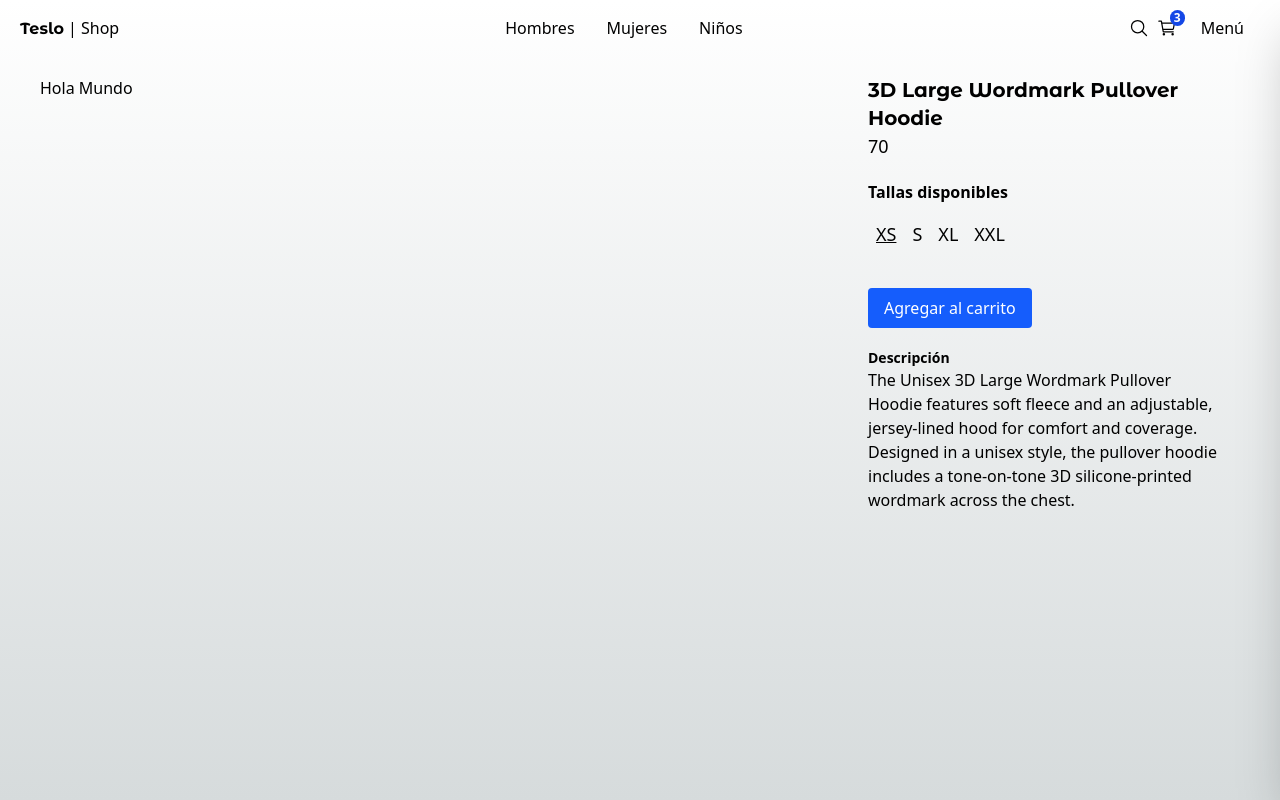
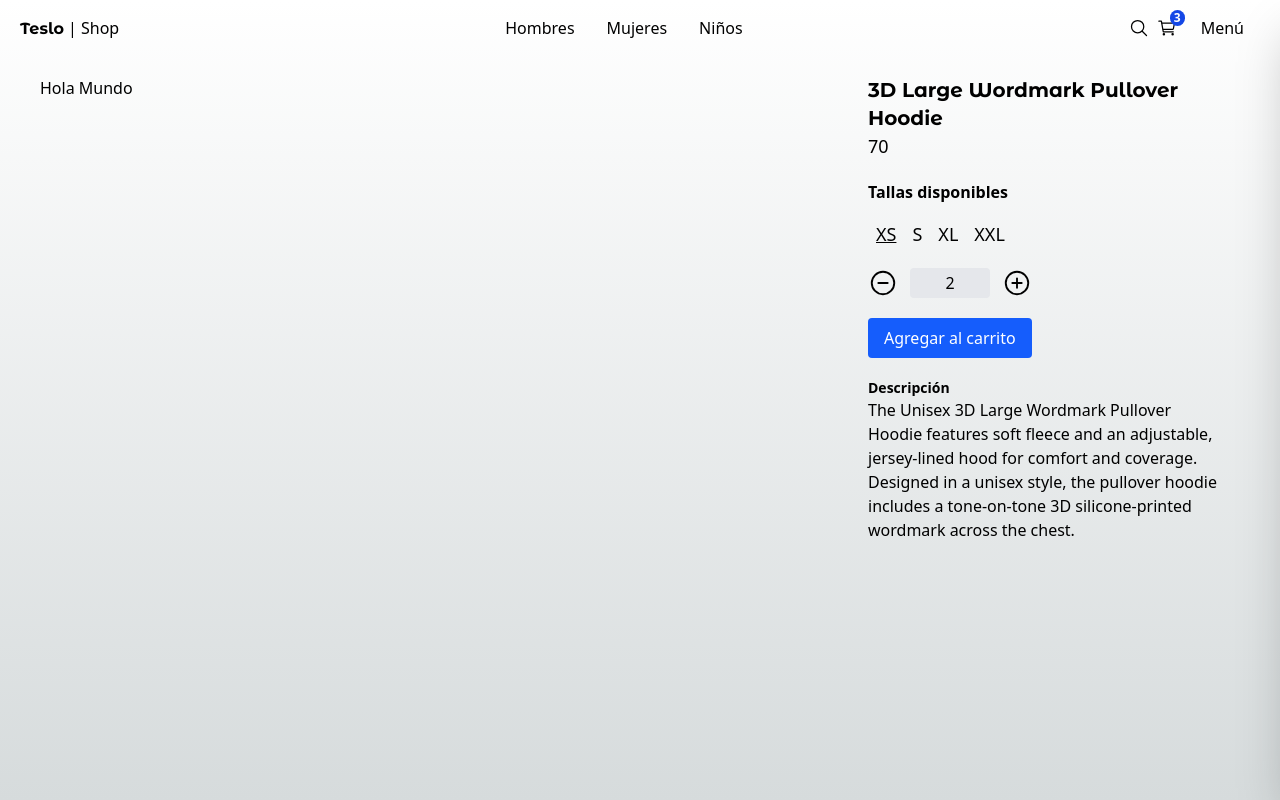
Before and after one commit to klich1984/teslo-shop-next, a Next.js app: page /product/3d_large_wordmark_pullover_hoodie in a window 1280 px wide. Built offline with nearby package versions, Linux system fonts and the light colour scheme.

Commit message:
feat: 🗿 Add quantity selector component

```diff
--- a/src/app/(shop)/product/[slug]/page.tsx
+++ b/src/app/(shop)/product/[slug]/page.tsx
@@ -1,4 +1,4 @@
-import { SizeSelector } from '@/components'
+import { QuantitySelector, SizeSelector } from '@/components'
 import { titleFont } from '@/config/fonts'
 import { initialData } from '@/seed/seed'
 import { notFound } from 'next/navigation'
@@ -31,6 +31,7 @@
         {/* Selector de talla */}
         <SizeSelector availableSizes={product.sizes} selectedSize={product.sizes[0]} />
         {/* Selector de cantidad */}
+        <QuantitySelector quantity={2} />
         {/* Boton */}
         <button className='btn-primary my-5'>Agregar al carrito</button>
         {/* Descripcion */}
--- a/src/components/index.ts
+++ b/src/components/index.ts
@@ -1,7 +1,8 @@
+export * from './product/quantity-selector/QuantitySelector'
+export * from './product/size-selector/SizeSelector'
+
 export * from './products/product-grid/ProductGrid'
 export * from './products/product-grid/ProductGridItem'
-
-export * from './product/size-selector/SizeSelector'
 
 export * from './ui/not-found/PageNotFound'
 export * from './ui/sidebar/Sidebar'
--- /dev/null
+++ b/src/components/product/quantity-selector/QuantitySelector.tsx
@@ -0,0 +1,34 @@
+'use client'
+
+import { useState } from 'react'
+import { IoAddCircleOutline, IoRemoveCircleOutline } from 'react-icons/io5'
+
+interface QuantitySelectorProps {
+  quantity: number
+}
+
+export const QuantitySelector = ({ quantity }: QuantitySelectorProps) => {
+  const [count, setCount] = useState(quantity)
+
+  const onQuantityChange = (value: number) => {
+    if (count + value < 1) return
+
+    setCount(count + value)
+  }
+
+  return (
+    <div className='flex'>
+      <button className='cursor-pointer' onClick={() => onQuantityChange(-1)}>
+        <IoRemoveCircleOutline size={30} />
+      </button>
+
+      <span className='w-20 mx-3 px-5 bg-gray-200 text-center rounded flex items-center justify-center'>
+        {count}
+      </span>
+
+      <button className='cursor-pointer' onClick={() => onQuantityChange(+1)}>
+        <IoAddCircleOutline size={30} />
+      </button>
+    </div>
+  )
+}
```
